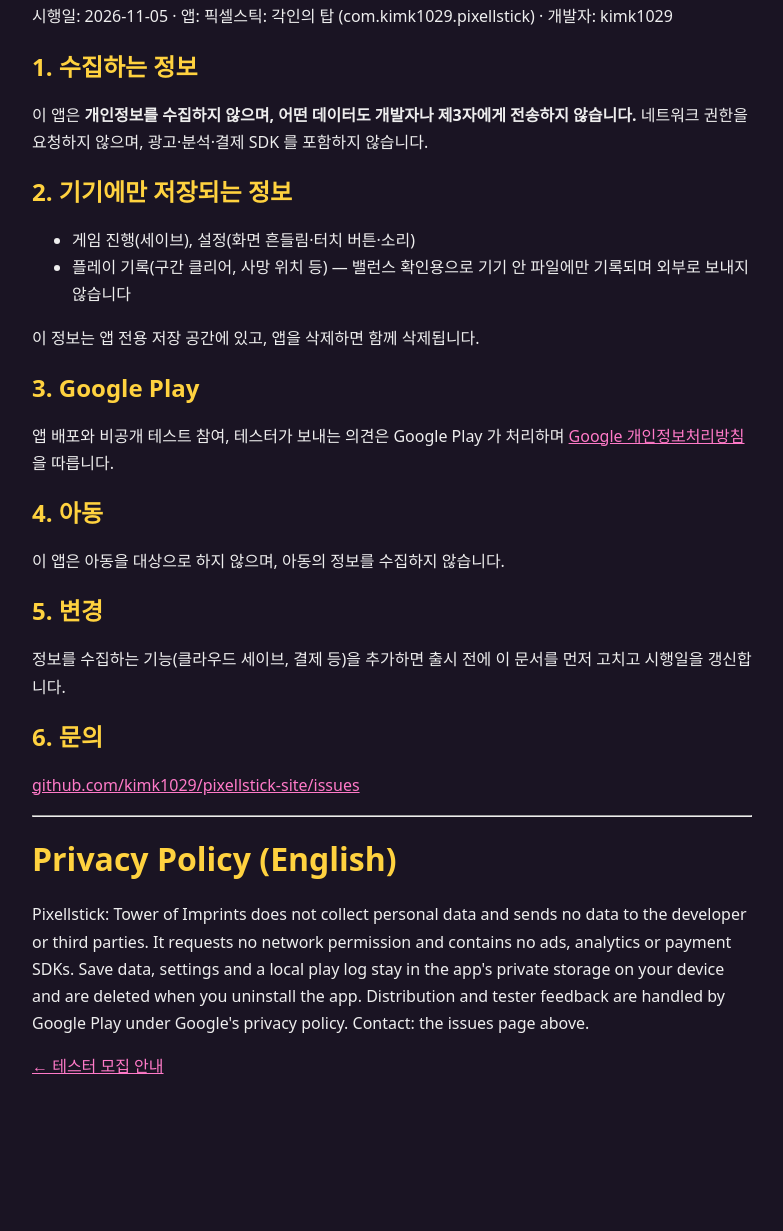
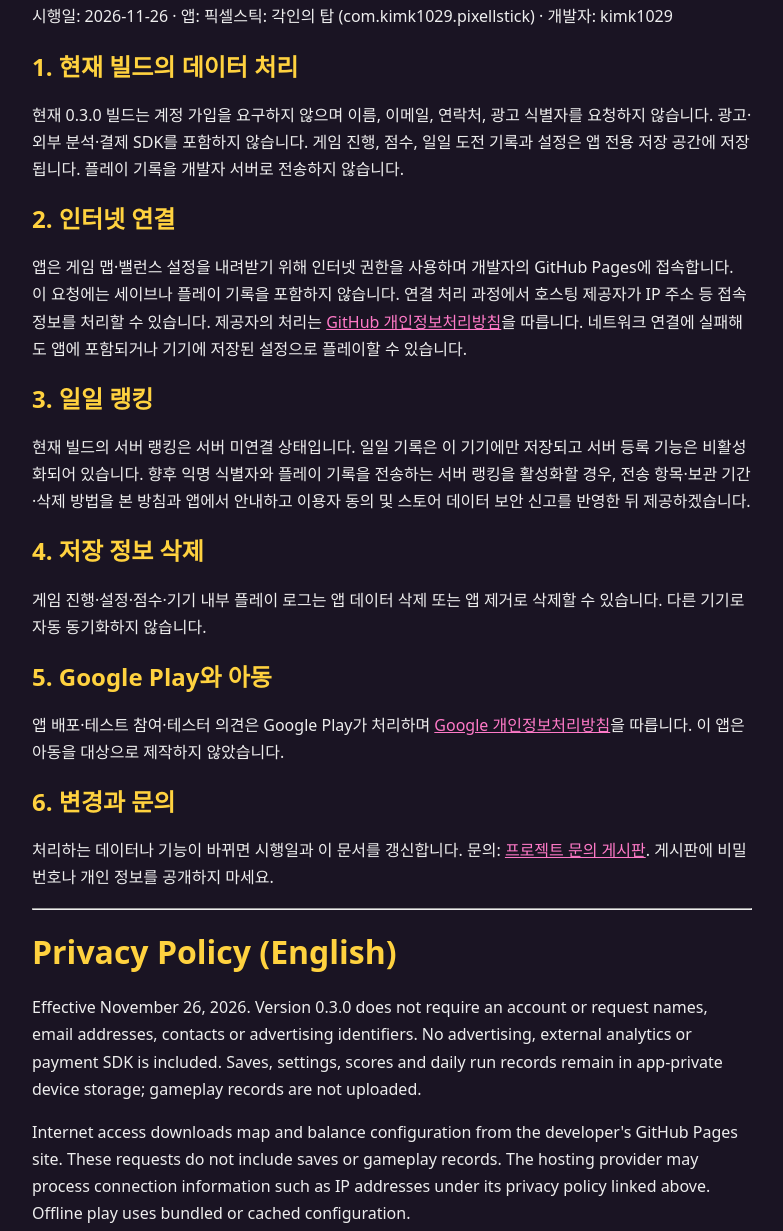
Before and after one commit to kimk1029/pixellstick-site, a plain HTML site: page privacy.html in a window 1280 px wide. Shown: the part 105-1336 px from the top of the page, without its empty margins (248-1031 px from the left). Before the commit the page ends 1226 px from the top, so only its background shows below. Drawn offline with Linux system fonts and the light colour scheme.

Commit message:
T-090-03 AC-090-4: clarify configuration networking and disabled ranking for 0.3.0

```diff
--- a/privacy.html
+++ b/privacy.html
@@ -3,37 +3,23 @@
 <title>개인정보처리방침 — 픽셀스틱: 각인의 탑</title><link rel="stylesheet" href="style.css"></head>
 <body><main>
 <h1>개인정보처리방침</h1>
-<p>시행일: 2026-11-05 · 앱: 픽셀스틱: 각인의 탑 (com.kimk1029.pixellstick) · 개발자: kimk1029</p>
-
-<h2>1. 수집하는 정보</h2>
-<p>이 앱은 <b>개인정보를 수집하지 않으며, 어떤 데이터도 개발자나 제3자에게 전송하지 않습니다.</b>
-네트워크 권한을 요청하지 않으며, 광고·분석·결제 SDK 를 포함하지 않습니다.</p>
-
-<h2>2. 기기에만 저장되는 정보</h2>
-<ul>
-<li>게임 진행(세이브), 설정(화면 흔들림·터치 버튼·소리)</li>
-<li>플레이 기록(구간 클리어, 사망 위치 등) — 밸런스 확인용으로 기기 안 파일에만 기록되며 외부로 보내지 않습니다</li>
-</ul>
-<p>이 정보는 앱 전용 저장 공간에 있고, 앱을 삭제하면 함께 삭제됩니다.</p>
-
-<h2>3. Google Play</h2>
-<p>앱 배포와 비공개 테스트 참여, 테스터가 보내는 의견은 Google Play 가 처리하며
-<a href="https://policies.google.com/privacy">Google 개인정보처리방침</a>을 따릅니다.</p>
-
-<h2>4. 아동</h2>
-<p>이 앱은 아동을 대상으로 하지 않으며, 아동의 정보를 수집하지 않습니다.</p>
-
-<h2>5. 변경</h2>
-<p>정보를 수집하는 기능(클라우드 세이브, 결제 등)을 추가하면 출시 전에 이 문서를 먼저 고치고 시행일을 갱신합니다.</p>
-
-<h2>6. 문의</h2>
-<p><a href="https://github.com/kimk1029/pixellstick-site/issues">github.com/kimk1029/pixellstick-site/issues</a></p>
-
+<p>시행일: 2026-11-26 · 앱: 픽셀스틱: 각인의 탑 (com.kimk1029.pixellstick) · 개발자: kimk1029</p>
+<h2>1. 현재 빌드의 데이터 처리</h2>
+<p>현재 0.3.0 빌드는 계정 가입을 요구하지 않으며 이름, 이메일, 연락처, 광고 식별자를 요청하지 않습니다. 광고·외부 분석·결제 SDK를 포함하지 않습니다. 게임 진행, 점수, 일일 도전 기록과 설정은 앱 전용 저장 공간에 저장됩니다. 플레이 기록을 개발자 서버로 전송하지 않습니다.</p>
+<h2>2. 인터넷 연결</h2>
+<p>앱은 게임 맵·밸런스 설정을 내려받기 위해 인터넷 권한을 사용하며 개발자의 GitHub Pages에 접속합니다. 이 요청에는 세이브나 플레이 기록을 포함하지 않습니다. 연결 처리 과정에서 호스팅 제공자가 IP 주소 등 접속 정보를 처리할 수 있습니다. 제공자의 처리는 <a href="https://docs.github.com/en/site-policy/privacy-policies/github-general-privacy-statement">GitHub 개인정보처리방침</a>을 따릅니다. 네트워크 연결에 실패해도 앱에 포함되거나 기기에 저장된 설정으로 플레이할 수 있습니다.</p>
+<h2>3. 일일 랭킹</h2>
+<p>현재 빌드의 서버 랭킹은 서버 미연결 상태입니다. 일일 기록은 이 기기에만 저장되고 서버 등록 기능은 비활성화되어 있습니다. 향후 익명 식별자와 플레이 기록을 전송하는 서버 랭킹을 활성화할 경우, 전송 항목·보관 기간·삭제 방법을 본 방침과 앱에서 안내하고 이용자 동의 및 스토어 데이터 보안 신고를 반영한 뒤 제공하겠습니다.</p>
+<h2>4. 저장 정보 삭제</h2>
+<p>게임 진행·설정·점수·기기 내부 플레이 로그는 앱 데이터 삭제 또는 앱 제거로 삭제할 수 있습니다. 다른 기기로 자동 동기화하지 않습니다.</p>
+<h2>5. Google Play와 아동</h2>
+<p>앱 배포·테스트 참여·테스터 의견은 Google Play가 처리하며 <a href="https://policies.google.com/privacy">Google 개인정보처리방침</a>을 따릅니다. 이 앱은 아동을 대상으로 제작하지 않았습니다.</p>
+<h2>6. 변경과 문의</h2>
+<p>처리하는 데이터나 기능이 바뀌면 시행일과 이 문서를 갱신합니다. 문의: <a href="https://github.com/kimk1029/pixellstick-site/issues">프로젝트 문의 게시판</a>. 게시판에 비밀번호나 개인 정보를 공개하지 마세요.</p>
 <hr>
 <h1 lang="en">Privacy Policy (English)</h1>
-<p lang="en">Pixellstick: Tower of Imprints does not collect personal data and sends no data to the developer or third parties.
-It requests no network permission and contains no ads, analytics or payment SDKs. Save data, settings and a local play log
-stay in the app's private storage on your device and are deleted when you uninstall the app. Distribution and tester feedback
-are handled by Google Play under Google's privacy policy. Contact: the issues page above.</p>
+<p lang="en">Effective November 26, 2026. Version 0.3.0 does not require an account or request names, email addresses, contacts or advertising identifiers. No advertising, external analytics or payment SDK is included. Saves, settings, scores and daily run records remain in app-private device storage; gameplay records are not uploaded.</p>
+<p lang="en">Internet access downloads map and balance configuration from the developer's GitHub Pages site. These requests do not include saves or gameplay records. The hosting provider may process connection information such as IP addresses under its privacy policy linked above. Offline play uses bundled or cached configuration.</p>
+<p lang="en">The online leaderboard is not connected in this release. No ranking identifiers or results are transmitted. Before a future online ranking release, we will describe collected fields, retention and deletion, obtain in-app consent and update store data-safety disclosures. Local data can be removed by clearing app data or uninstalling. Google Play handles distribution and tester feedback under Google's privacy policy. The game is not directed at children. Contact: the project issues page above.</p>
 <p><a href="index.html">← 테스터 모집 안내</a></p>
 </main></body></html>
```
